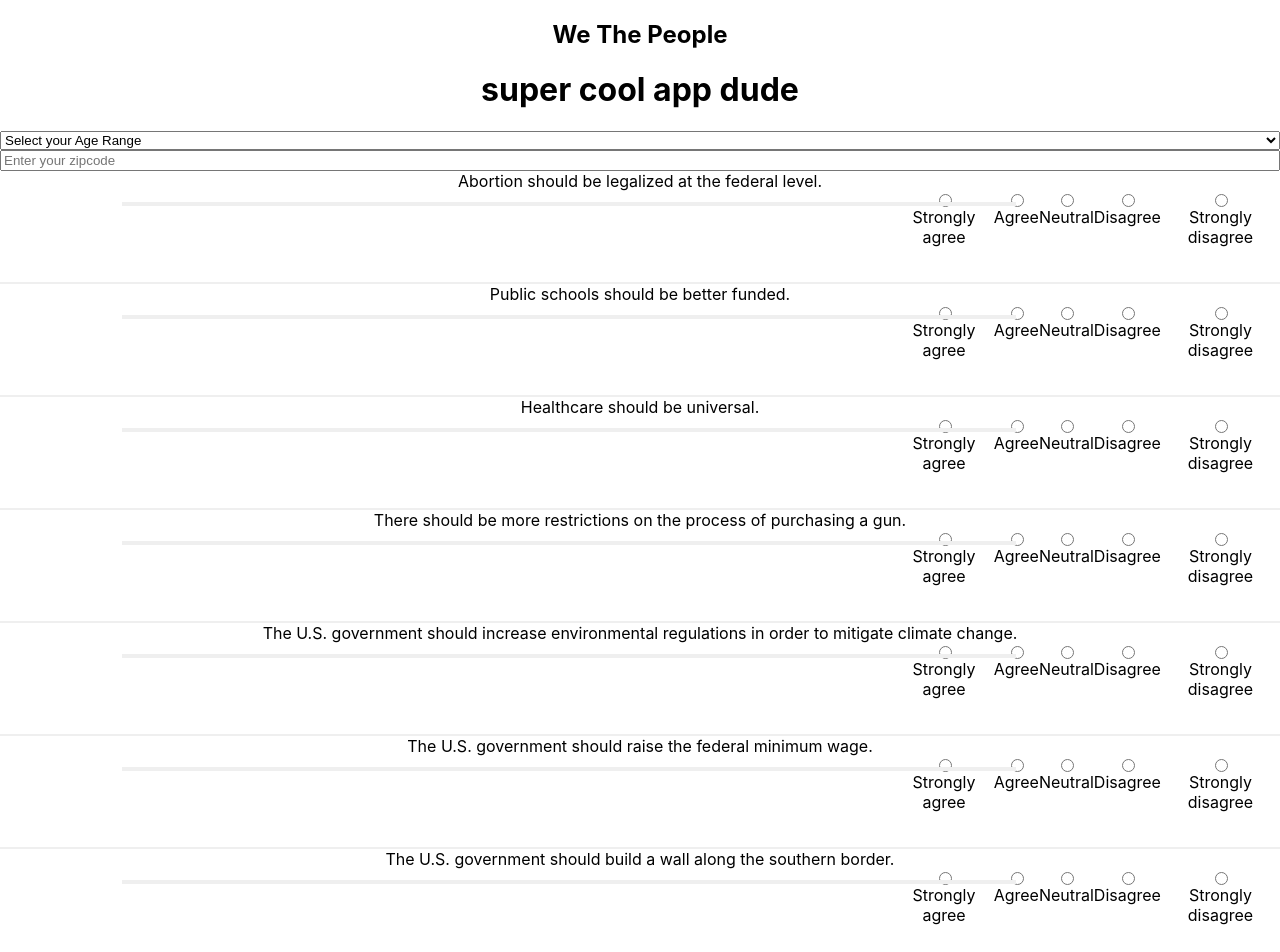
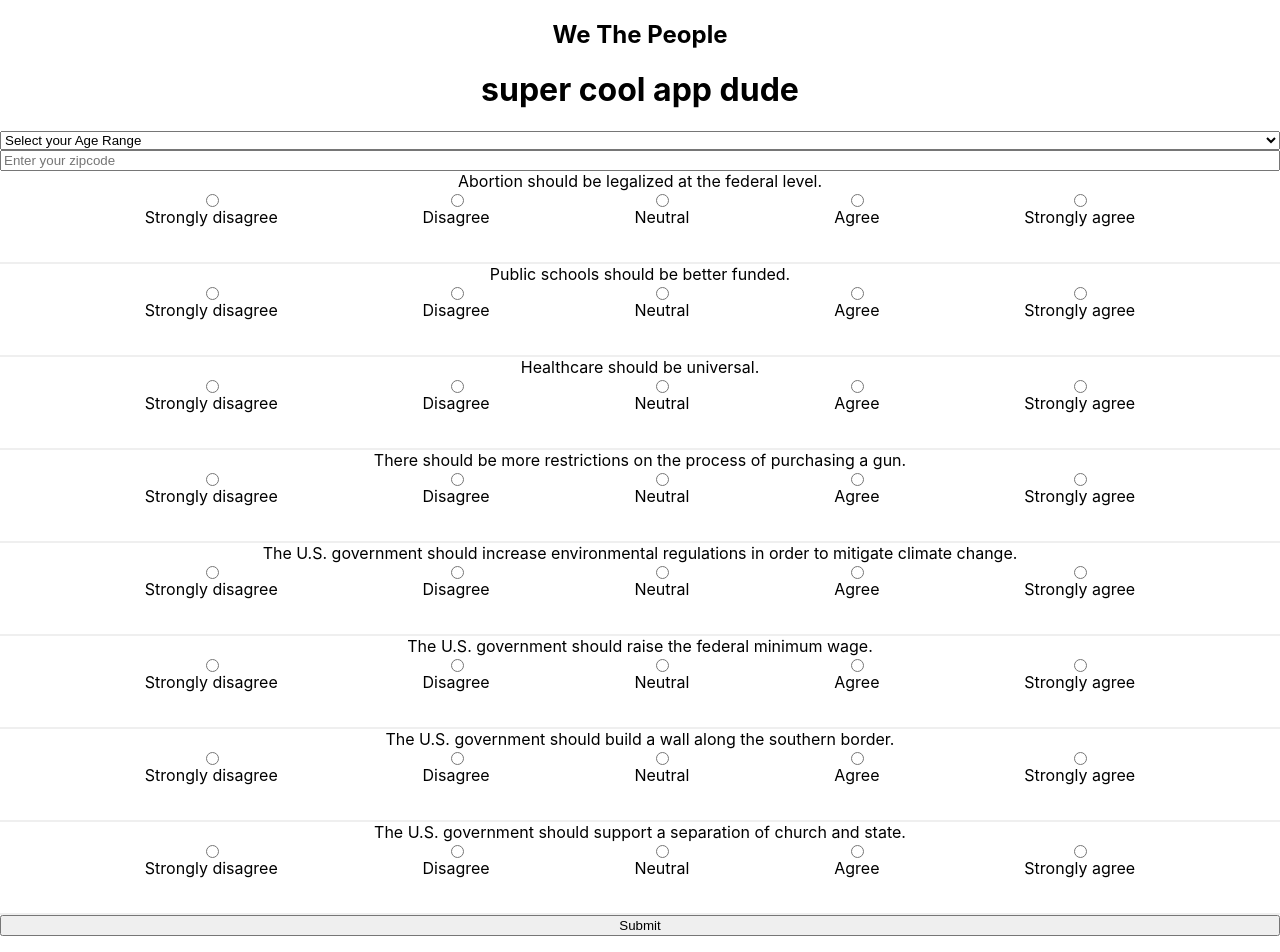
Before and after one commit to Mod-4-Capstone/we-the-people-fe, a React (Create React App) app: page / in a window 1280 px wide. Shown: the top 952 px of the page. Built offline with nearby package versions, Linux system fonts and the light colour scheme.

Commit message:
"comment out gray line"

```diff
--- a/src/components/Statement/statement.css
+++ b/src/components/Statement/statement.css
@@ -1,5 +1,6 @@
 .likert {
   display: flex;
+  flex-direction: row-reverse;
   list-style: none;
   justify-content: space-evenly;
   width:100%;
@@ -7,7 +8,8 @@
   padding:0 0 35px;
   border-bottom:2px solid #efefef;
 }
-form .likert:last-of-type {border-bottom:0;}
+
+/* form .likert:last-of-type {border-bottom:0;}
 form .likert:before {
   content: '';
   position:relative;
@@ -17,7 +19,7 @@ form .likert:before {
   background-color:#efefef;
   height:4px;
   width:78%;
-}
+} */
 
 li {
   display: flex;
```
